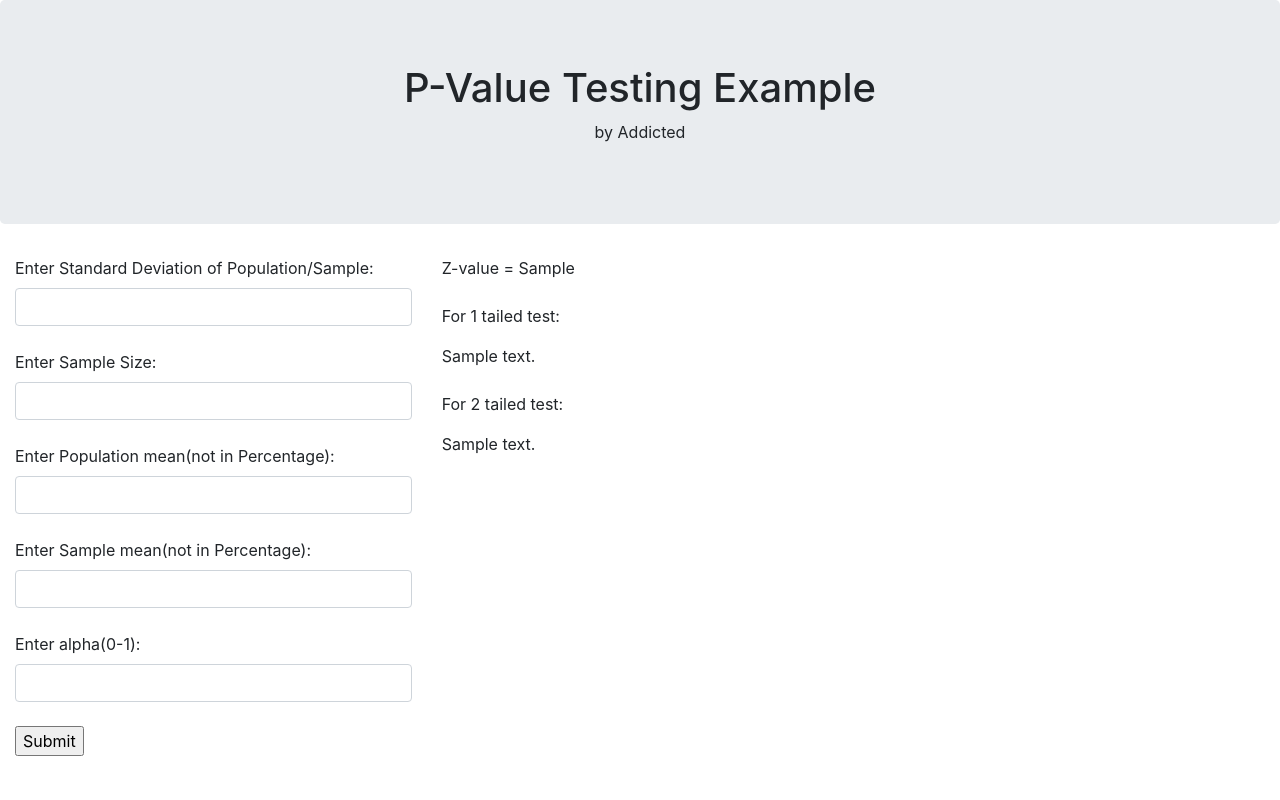
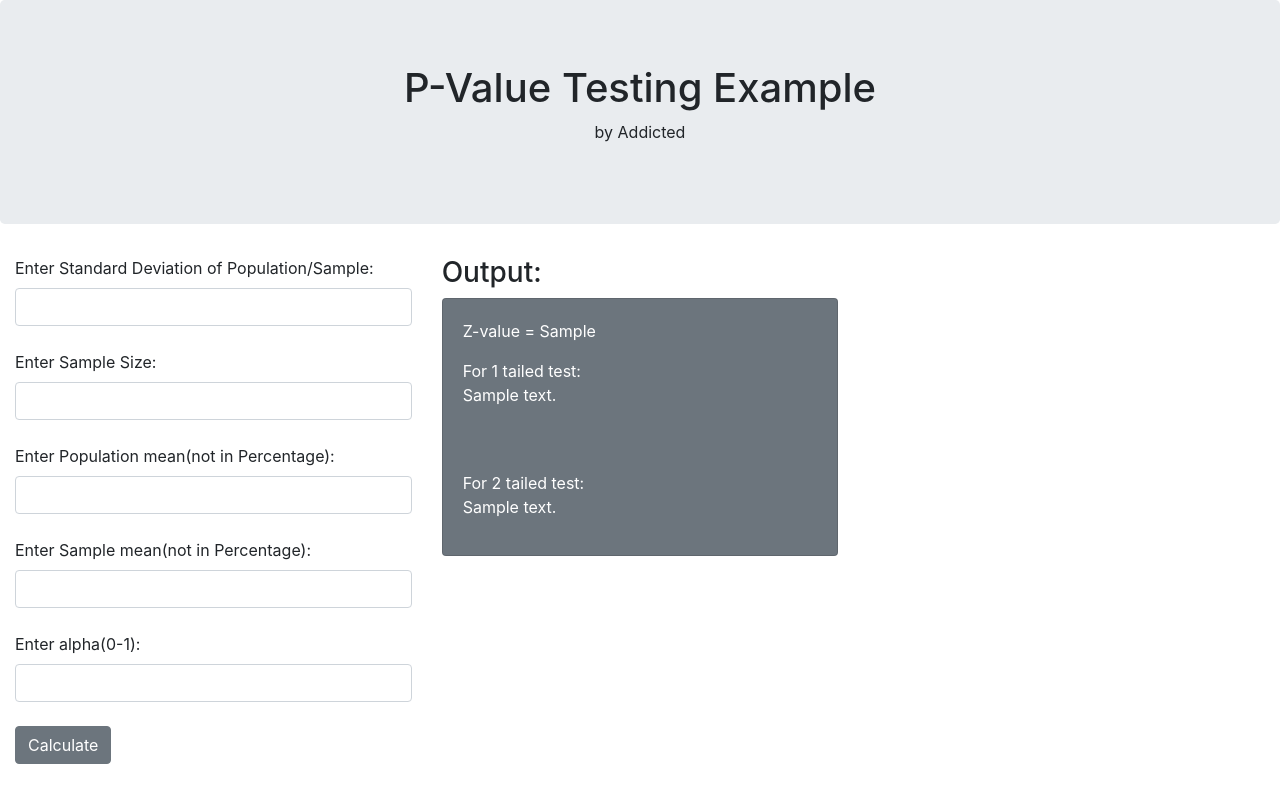
Before and after one commit to Addicted5/p-value-testing, a Flask app: template templates/output.html in a window 1280 px wide. Run offline with Flask 2, Linux system fonts and the light colour scheme; the template is opened without the code that fills it: most values are stand-ins (such as "Sample title", 1, 10 or a date in 2020); some libraries are stand-ins or nearby versions.

Commit message:
little more template edit

```diff
--- a/templates/base.html
+++ b/templates/base.html
@@ -27,7 +27,7 @@
                     <input name='X' class="form-control"><br>
                     <label>Enter alpha(0-1):                              </label>
                     <input name='alpha' class="form-control"><br>
-                    <input type='submit'>
+                    <input type='submit' class="btn btn-secondary" value="Calculate">
                 </form>
             </div>
         </div>
--- a/templates/output.html
+++ b/templates/output.html
@@ -27,15 +27,18 @@
                     <input name='X' class="form-control"><br>
                     <label>Enter alpha(0-1):                              </label>
                     <input name='alpha' class="form-control"><br>
-                    <input type='submit'>
+                    <input type='submit' class="btn btn-secondary" value="Calculate">
                 </form>
             </div>
             <div class='col-sm-4'>
-                Z-value = {{ z_value }}<br><br>
-                <p>For 1 tailed test: </p>
-                {{text_one}}
-                <br><br><p>For 2 tailed test: </p>
-                {{text_two}}<br><br>
+                <h3>Output:</h3>
+                <div class="card bg-secondary text-white">
+                    <div class="card-body">
+                        <p>Z-value = {{ z_value }}<br></p>
+                        <p>For 1 tailed test: <br> {{text_one}}</p>
+                        <br><br><p>For 2 tailed test: <br> {{text_two}}</p>
+                    </div>
+                  </div>
             </div>
         </div>
     </div>
```
